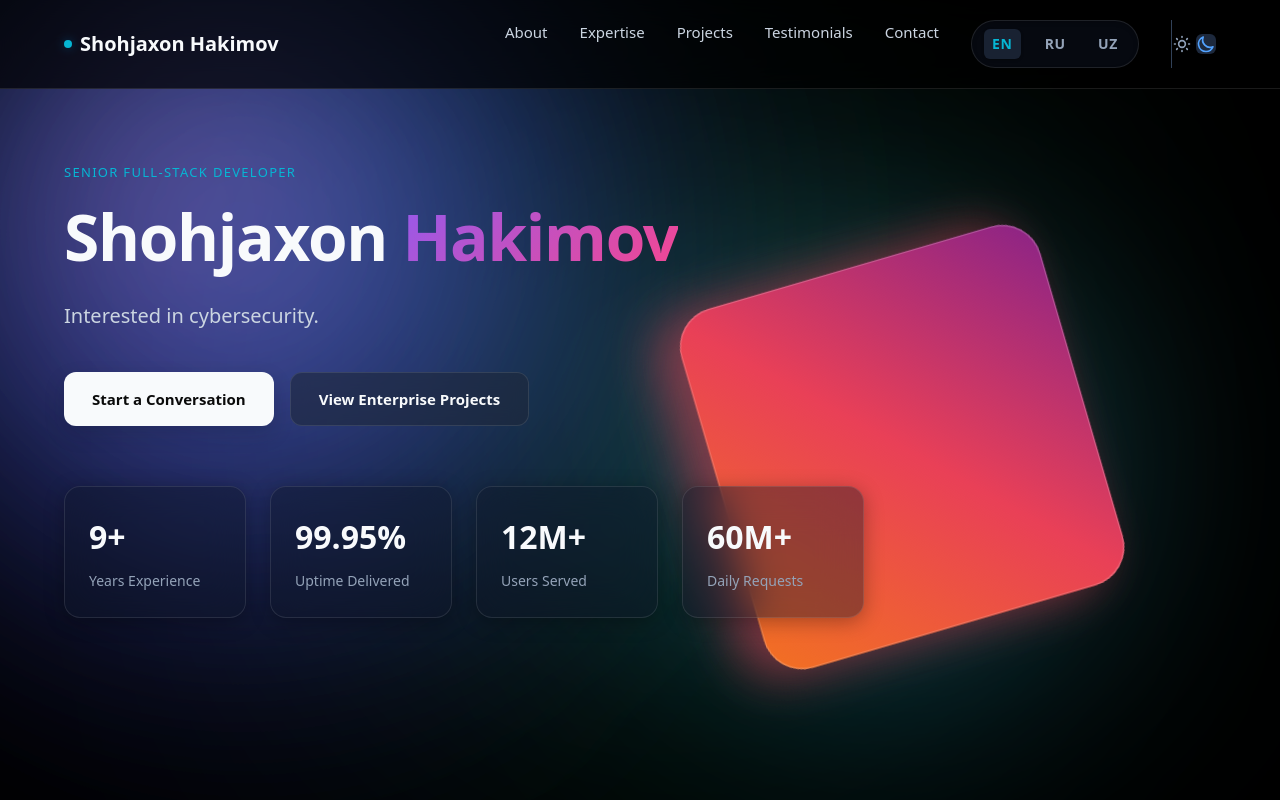
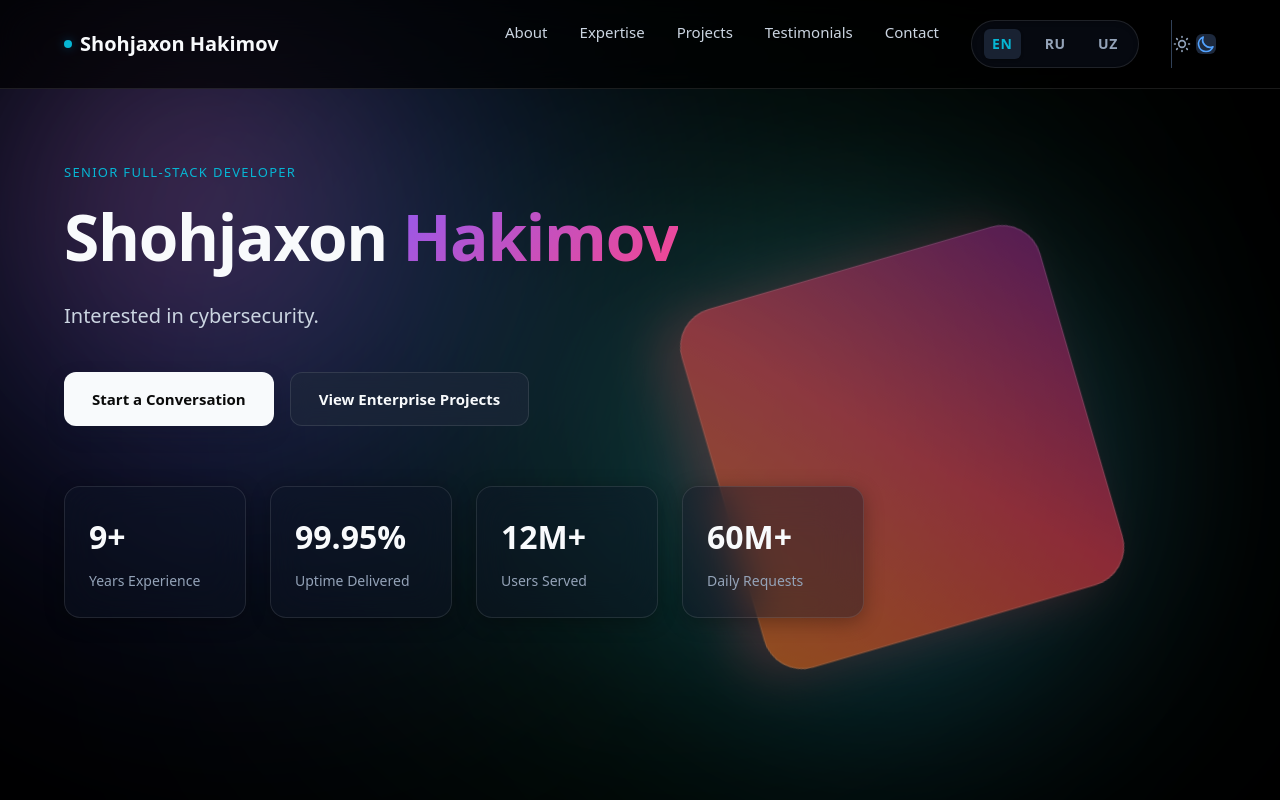
Before and after one commit to obsidianosuz-hub/partfilio, a Next.js app: page /en in a window 1280 px wide. Shown: the top 800 px of the page. Built offline with nearby package versions, Linux system fonts and the light colour scheme; no server answers; the database is empty.

Commit message:
Remove redundant hero blobs causing duplicate squares

```diff
--- a/app/components/PortfolioContent.tsx
+++ b/app/components/PortfolioContent.tsx
@@ -161,10 +161,6 @@ export default function PortfolioContent({ projects = [] }: { projects?: any[] }
       <main>
         {/* Hero Section */}
         <section className="hero" id="home">
-            <div className="hero-bg-blobs">
-                <div className="blob blob-1"></div>
-                <div className="blob blob-2"></div>
-            </div>
             <div className="container">
                 <div className="hero-content">
                     <span className="section-tag fade-in-up" style={{transitionDelay: '0.1s'}}>{t('Hero.tag')}</span>
```
